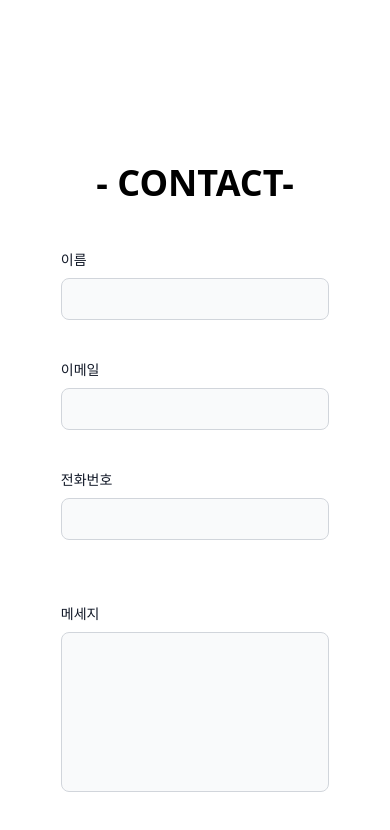
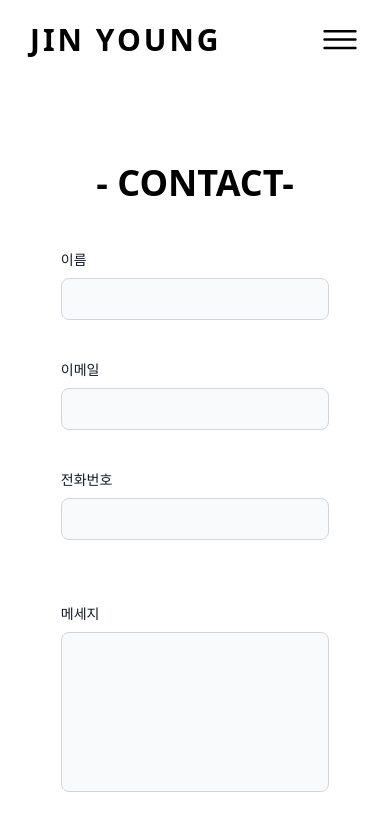
Before and after one commit to LEEJINYOUN/Portfolio_Next-front, a Next.js app: page /contact in a window 390 px wide. Shown: the top 830 px of the page. Built offline with nearby package versions, Linux system fonts and the light colour scheme.

Commit message:
메뉴바 수정

```diff
--- a/src/app/globals.css
+++ b/src/app/globals.css
@@ -15,6 +15,11 @@
   .btn {
     @apply py-[18px] px-[50px] h-[66px] flex items-center justify-center text-base uppercase font-semibold bg-primary text-white;
   }
+}
+
+.click:hover {
+  fill: red;
+  transition: all 0.3s;
 }
 
 .bg-home::after {
--- a/src/app/layout.tsx
+++ b/src/app/layout.tsx
@@ -1,5 +1,6 @@
 import type { Metadata } from "next";
 import "./globals.css";
+import Navbar from "@/components/ui/Navbar";
 
 export const metadata: Metadata = {
   title: "포트폴리오",
@@ -13,7 +14,10 @@ export default function RootLayout({
 }>) {
   return (
     <html lang="kr">
-      <body>{children}</body>
+      <body>
+        <Navbar />
+        {children}
+      </body>
     </html>
   );
 }
--- a/src/components/icon/Github.tsx
+++ b/src/components/icon/Github.tsx
@@ -4,9 +4,9 @@ export default function Github() {
   return (
     <svg aria-hidden="true" fill="currentColor" viewBox="0 0 24 24">
       <path
-        fill-rule="evenodd"
+        fillRule="evenodd"
         d="M12 2C6.477 2 2 6.484 2 12.017c0 4.425 2.865 8.18 6.839 9.504.5.092.682-.217.682-.483 0-.237-.008-.868-.013-1.703-2.782.605-3.369-1.343-3.369-1.343-.454-1.158-1.11-1.466-1.11-1.466-.908-.62.069-.608.069-.608 1.003.07 1.531 1.032 1.531 1.032.892 1.53 2.341 1.088 2.91.832.092-.647.35-1.088.636-1.338-2.22-.253-4.555-1.113-4.555-4.951 0-1.093.39-1.988 1.029-2.688-.103-.253-.446-1.272.098-2.65 0 0 .84-.27 2.75 1.026A9.564 9.564 0 0112 6.844c.85.004 1.705.115 2.504.337 1.909-1.296 2.747-1.027 2.747-1.027.546 1.379.202 2.398.1 2.651.64.7 1.028 1.595 1.028 2.688 0 3.848-2.339 4.695-4.566 4.943.359.309.678.92.678 1.855 0 1.338-.012 2.419-.012 2.747 0 .268.18.58.688.482A10.019 10.019 0 0022 12.017C22 6.484 17.522 2 12 2z"
-        clip-rule="evenodd"
+        clipRule="evenodd"
       ></path>
     </svg>
   );
--- a/src/components/icon/GreenCheck.tsx
+++ b/src/components/icon/GreenCheck.tsx
@@ -9,7 +9,7 @@ export default function GreenCheck() {
       height="10"
     >
       <path
-        fill-rule="nonzero"
+        fillRule="nonzero"
         d="M10.422 1.257 4.655 7.025 2.553 4.923A.916.916 0 0 0 1.257 6.22l2.75 2.75a.916.916 0 0 0 1.296 0l6.415-6.416a.916.916 0 0 0-1.296-1.296Z"
       />
     </svg>
--- a/src/components/icon/Hamburger.tsx
+++ b/src/components/icon/Hamburger.tsx
@@ -1,18 +1,25 @@
 import React from "react";
 
-export default function Hamburger() {
+interface Props {
+  className: string;
+  onClick?: () => void;
+}
+
+export default function Hamburger({ className, onClick }: Props) {
   return (
     <svg
-      clip-rule="evenodd"
-      fill-rule="evenodd"
-      stroke-linejoin="round"
-      stroke-miterlimit="2"
+      className={className}
+      onClick={onClick}
+      clipRule="evenodd"
+      fillRule="evenodd"
+      strokeLinejoin="round"
+      strokeMiterlimit="2"
       viewBox="0 0 24 24"
       xmlns="http://www.w3.org/2000/svg"
     >
       <path
         d="m22 16.75c0-.414-.336-.75-.75-.75h-18.5c-.414 0-.75.336-.75.75s.336.75.75.75h18.5c.414 0 .75-.336.75-.75zm0-5c0-.414-.336-.75-.75-.75h-18.5c-.414 0-.75.336-.75.75s.336.75.75.75h18.5c.414 0 .75-.336.75-.75zm0-5c0-.414-.336-.75-.75-.75h-18.5c-.414 0-.75.336-.75.75s.336.75.75.75h18.5c.414 0 .75-.336.75-.75z"
-        fill-rule="nonzero"
+        fillRule="nonzero"
       />
     </svg>
   );
--- a/src/components/icon/XMark.tsx
+++ b/src/components/icon/XMark.tsx
@@ -1,12 +1,19 @@
 import React from "react";
 
-export default function XMark() {
+interface Props {
+  className: string;
+  onClick?: () => void;
+}
+
+export default function XMark({ className, onClick }: Props) {
   return (
     <svg
-      clip-rule="evenodd"
-      fill-rule="evenodd"
-      stroke-linejoin="round"
-      stroke-miterlimit="2"
+      className={className}
+      onClick={onClick}
+      clipRule="evenodd"
+      fillRule="evenodd"
+      strokeLinejoin="round"
+      strokeMiterlimit="2"
       viewBox="0 0 24 24"
       xmlns="http://www.w3.org/2000/svg"
     >
--- a/src/components/layout/NavbarLayout.tsx
+++ /dev/null
@@ -1,79 +0,0 @@
-import Link from "next/link";
-import { useRouter } from "next/router";
-import React, { useState } from "react";
-import Hamburger from "../icon/Hamburger";
-import XMark from "../icon/XMark";
-
-export default function NavbarLayout() {
-  const router = useRouter();
-
-  const menuList = [
-    {
-      link: "/resume",
-      title: "Resume",
-    },
-    {
-      link: "/portfolio",
-      title: "Portfolio",
-    },
-    {
-      link: "/contact",
-      title: "Contact",
-    },
-  ];
-
-  const [isToggle, setIsToggle] = useState(false);
-
-  const openToggle = () => {
-    setIsToggle(true);
-  };
-
-  const closeToggle = () => {
-    setIsToggle(false);
-  };
-  return (
-    <header className="fixed w-full px-[30px] lg:px-[100px] z-30 h-[80px] lg:h-[120px] flex items-center">
-      <div className="flex flex-col lg:flex-row lg:items-center w-full justify-between">
-        <Link
-          href="/"
-          className="max-w-[200px] uppercase tracking-widest font-black text-3xl"
-        >
-          jin young
-        </Link>
-        <nav className="hidden xl:flex gap-x-12 font-semibold text-xl whitespace-nowrap">
-          {menuList.map((menu: any, key: number) => (
-            <Link
-              key={key}
-              href="/"
-              className="text-[#8e9699] hover:text-sky-500 transition duration-200"
-            >
-              {menu.title}
-            </Link>
-          ))}
-        </nav>
-      </div>
-      <nav className="xl:hidden whitespace-nowrap">
-        <div className="text-3xl cursor-pointer hover:text-red-500 duration-150">
-          <Hamburger />
-        </div>
-        <div className="bg-white shadow-2xl w-full absolute top-0 right-0 max-w-xs h-screen z-20">
-          <div className="text-4xl absolute z-30 left-4 top-14 cursor-pointer hover:text-red-500 duration-150">
-            <XMark />
-          </div>
-          <ul className="h-full flex flex-col justify-center items-center gap-y-8 text-primary font-primary font-bold text-3xl">
-            {menuList.map((menu: any, key: number) => (
-              <li key={key}>
-                <Link
-                  href="/"
-                  className="text-[#8e9699] hover:text-sky-500 transition duration-200"
-                >
-                  {menu.title}
-                </Link>
-              </li>
-            ))}
-          </ul>
-        </div>
-      </nav>
-    </header>
-  );
-}
--- /dev/null
+++ b/src/components/link/NavbarLink.tsx
@@ -0,0 +1,22 @@
+import React, { ReactNode } from "react";
+import Link from "next/link";
+
+interface Props {
+  href: string;
+  className?: string;
+  onClick?: () => void;
+  children: ReactNode;
+}
+
+export default function NavbarLink({
+  href,
+  className,
+  onClick,
+  children,
+}: Props) {
+  return (
+    <Link href={href} className={className} onClick={onClick}>
+      {children}
+    </Link>
+  );
+}
--- /dev/null
+++ b/src/components/ui/MobileNavbar.tsx
@@ -0,0 +1,52 @@
+import Link from "next/link";
+import React from "react";
+import Hamburger from "../icon/Hamburger";
+import XMark from "../icon/XMark";
+import { NAVBAR_MENU } from "@/constants/navbar/Menu";
+import NavbarLink from "../link/NavbarLink";
+
+interface Props {
+  isToggle: boolean;
+  openToggle: () => void;
+  closeToggle: () => void;
+  pathname: string;
+}
+
+export default function MobileNavbar({
+  isToggle,
+  openToggle,
+  closeToggle,
+  pathname,
+}: Props) {
+  return (
+    <nav className="xl:hidden whitespace-nowrap">
+      <div className="text-3xl cursor-pointer">
+        <Hamburger className={"click w-10 h-10 "} onClick={openToggle} />
+      </div>
+      <div
+        className={`bg-white shadow-2xl w-full absolute top-0 right-0 max-w-xs h-screen z-20 ${
+          !isToggle ? "hidden" : ""
+        }`}
+      >
+        <div className="text-4xl absolute z-30 left-4 top-14 cursor-pointer hover:text-red-500 duration-150">
+          <XMark className={"click w-10 h-10 "} onClick={closeToggle} />
+        </div>
+        <ul className="h-full flex flex-col justify-center items-center gap-y-8 text-primary font-primary font-bold text-3xl">
+          {NAVBAR_MENU.map((menu: any, key: number) => (
+            <li key={key}>
+              <NavbarLink
+                href={menu.link}
+                className={`text-[#8e9699] hover:text-sky-500 transition duration-200 ${
+                  pathname == `${menu.link}` ? "text-sky-500" : ""
+                }`}
+                onClick={closeToggle}
+              >
+                {menu.title}
+              </NavbarLink>
+            </li>
+          ))}
+        </ul>
+      </div>
+    </nav>
+  );
+}
--- /dev/null
+++ b/src/components/ui/Navbar.tsx
@@ -0,0 +1,54 @@
+"use client";
+import { usePathname } from "next/navigation";
+import React, { useState } from "react";
+import MobileNavbar from "./MobileNavbar";
+import { NAVBAR_MENU } from "@/constants/navbar/Menu";
+import NavbarLink from "../link/NavbarLink";
+
+export default function Navbar() {
+  const pathname = usePathname();
+
+  const [isToggle, setIsToggle] = useState(false);
+
+  const openToggle = () => {
+    setIsToggle(true);
+  };
+
+  const closeToggle = () => {
+    setIsToggle(false);
+  };
+  return (
+    <header className="fixed w-full px-[30px] lg:px-[100px] z-30 h-[80px] lg:h-[120px] flex items-center">
+      <div className="flex flex-col lg:flex-row lg:items-center w-full justify-between">
+        <NavbarLink
+          href={"/"}
+          className={
+            "max-w-[200px] uppercase tracking-widest font-black text-3xl"
+          }
+        >
+          jin young
+        </NavbarLink>
+        <nav className="hidden xl:flex gap-x-12 font-semibold text-xl whitespace-nowrap">
+          {NAVBAR_MENU.map((menu: any, key: number) => (
+            <NavbarLink
+              key={key}
+              href={menu.link}
+              className={`text-[#8e9699] hover:text-sky-500 transition duration-200 ${
+                pathname == `${menu.link}` ? "text-sky-500" : ""
+              }`}
+              onClick={closeToggle}
+            >
+              {menu.title}
+            </NavbarLink>
+          ))}
+        </nav>
+      </div>
+      <MobileNavbar
+        isToggle={isToggle}
+        openToggle={openToggle}
+        closeToggle={closeToggle}
+        pathname={pathname}
+      />
+    </header>
+  );
+}
--- /dev/null
+++ b/src/constants/navbar/Menu.tsx
@@ -0,0 +1,14 @@
+export const NAVBAR_MENU = [
+  {
+    link: "/resume",
+    title: "Resume",
+  },
+  {
+    link: "/portfolio",
+    title: "Portfolio",
+  },
+  {
+    link: "/contact",
+    title: "Contact",
+  },
+];
```
